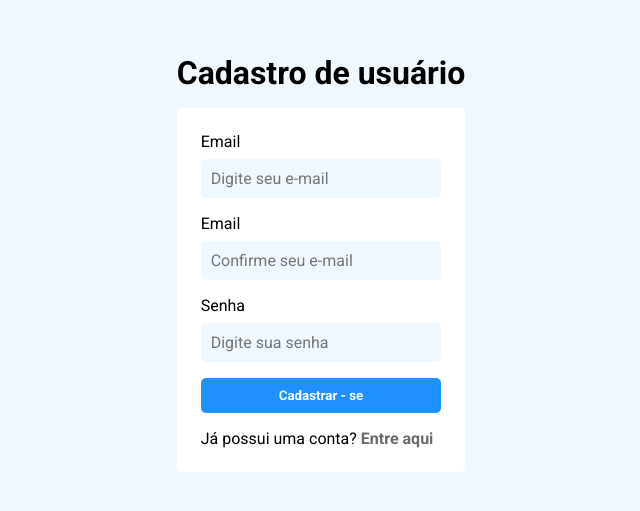
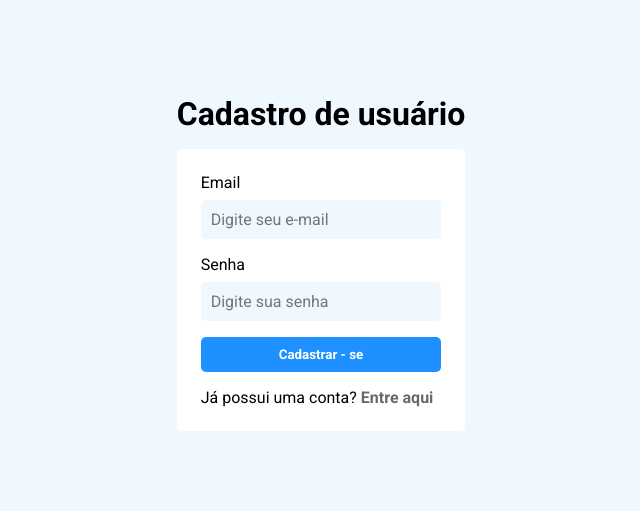
Before and after one commit to Matheus2004a/Rest-Api-Login, a React (Vite) app in the folder frontend/: page /sign-up in a window 1280 px wide. Shown: the part 137-648 px from the top of the page, without its empty margins (319-959 px from the left). Built offline with nearby package versions, Linux system fonts and the light colour scheme.

Commit message:
:sparkles: feat: Add sign up user

```diff
--- a/frontend/src/pages/Home/index.jsx
+++ /dev/null
@@ -1,34 +0,0 @@
-import { Link } from "react-router-dom";
-import Button from "../../components/Button/Button"
-
-import "../../App.scss";
-
-function Home() {
-    function handleSubmit(e) {
-        e.preventDefault()
-    }
-
-    return (
-        <>
-            <h1>Sistema de login</h1>
-
-            <form method="post" onSubmit={handleSubmit}>
-                <fieldset>
-                    <label htmlFor="email">Email</label>
-                    <input type="email" name="email" id="email" placeholder="Digite seu e-mail" autoComplete="on" />
-                </fieldset>
-
-                <fieldset>
-                    <label htmlFor="email">Senha</label>
-                    <input type="password" name="password" id="password" placeholder="Digite sua senha" autoComplete="on" />
-                </fieldset>
-
-                <Button>Entrar</Button>
-
-                <p className="account">Não tem uma conta? <Link to="/sign-up">Registre - se</Link></p>
-            </form>
-        </>
-    )
-}
-
-export default Home
--- a/frontend/src/pages/SignUp/index.jsx
+++ b/frontend/src/pages/SignUp/index.jsx
@@ -1,27 +1,61 @@
+import { useState } from "react";
 import { Link } from "react-router-dom";
+
+import axios from "axios";
+import { api } from "../api";
+import { ToastContainer, toast } from "react-toastify";
+import 'react-toastify/dist/ReactToastify.css';
+
 import Button from "../../components/Button/Button";
 
 import "../../App.scss";
 
 function SignUp() {
+    const [email, setEmail] = useState("")
+    const [password, setPassword] = useState("")
+
+    async function handleSubmit(e) {
+        e.preventDefault()
+
+        const user = JSON.stringify({
+            email,
+            password
+        })
+
+        const url = `${api.defaults.baseURL}/users/signup`
+
+        try {
+            const result = await axios.post(url, user, {
+                headers: {
+                    "Content-Type": "application/json"
+                }
+            })
+            const { message } = result.data.response
+            toast.success(message)
+        } catch (error) {
+            const { message } = error.response.data
+            toast.error(message)
+        }
+    }
+
     return (
         <>
+            <ToastContainer
+                position="top-right"
+                theme="colored"
+            />
+
             <h1>Cadastro de usuário</h1>
 
-            <form action="" method="post">
+            <form method="post" onSubmit={handleSubmit}>
                 <fieldset>
                     <label htmlFor="email">Email</label>
-                    <input type="email" name="email" id="email" placeholder="Digite seu e-mail" autoComplete="on" />
-                </fieldset>
-
-                <fieldset>
-                    <label htmlFor="email">Email</label>
-                    <input type="email" name="email" id="email" placeholder="Confirme seu e-mail" autoComplete="on" />
+                    <input type="email" name="email" id="email" placeholder="Digite seu e-mail" autoComplete="on" onBlur={e => setEmail(e.target.value)} />
                 </fieldset>
 
                 <fieldset>
                     <label htmlFor="email">Senha</label>
-                    <input type="password" name="password" id="password" placeholder="Digite sua senha" autoComplete="on" />
+                    <input type="password" name="password" id="password" placeholder="Digite sua senha" autoComplete="on" onBlur={e => setPassword(e.target.value)} />
                 </fieldset>
 
                 <Button>Cadastrar - se</Button>
```
Also changed, not shown: 1 other file (tests, documents, lock files or other folders).
